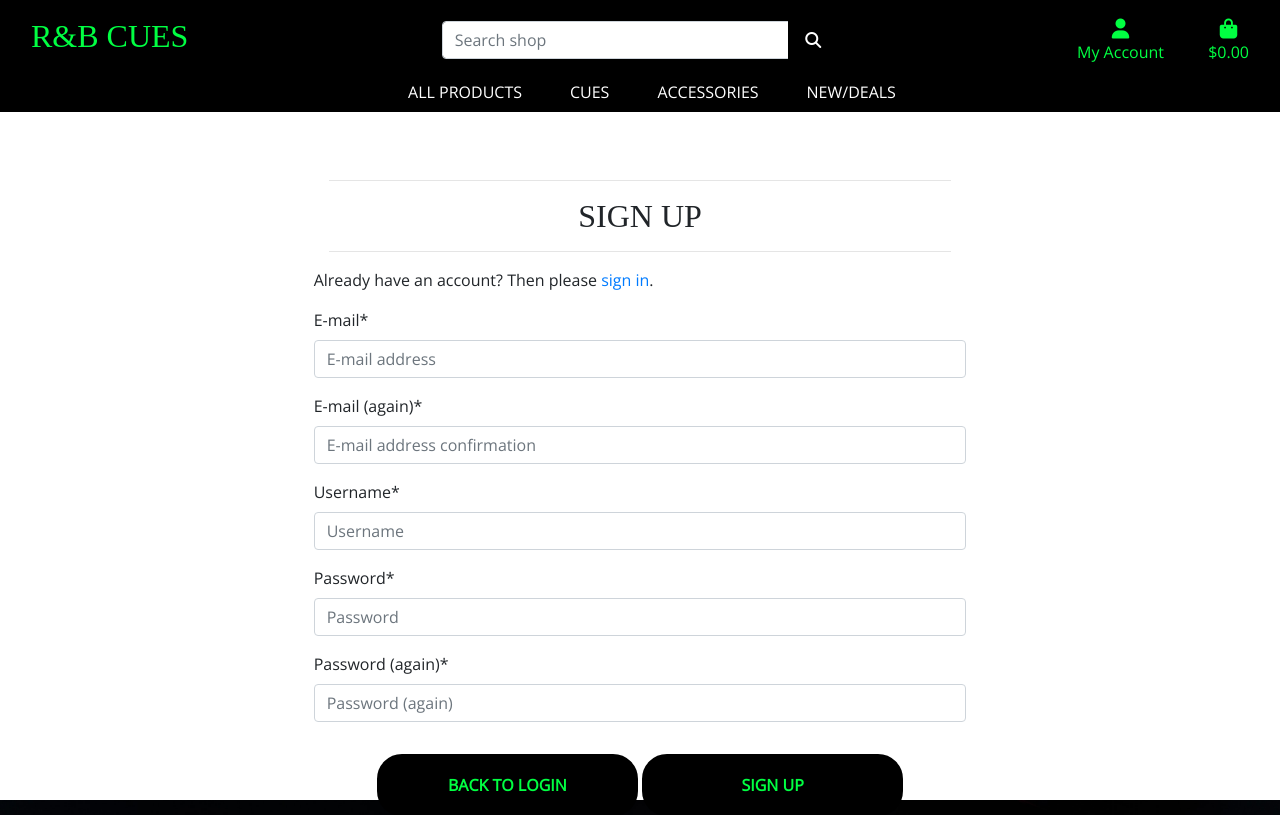
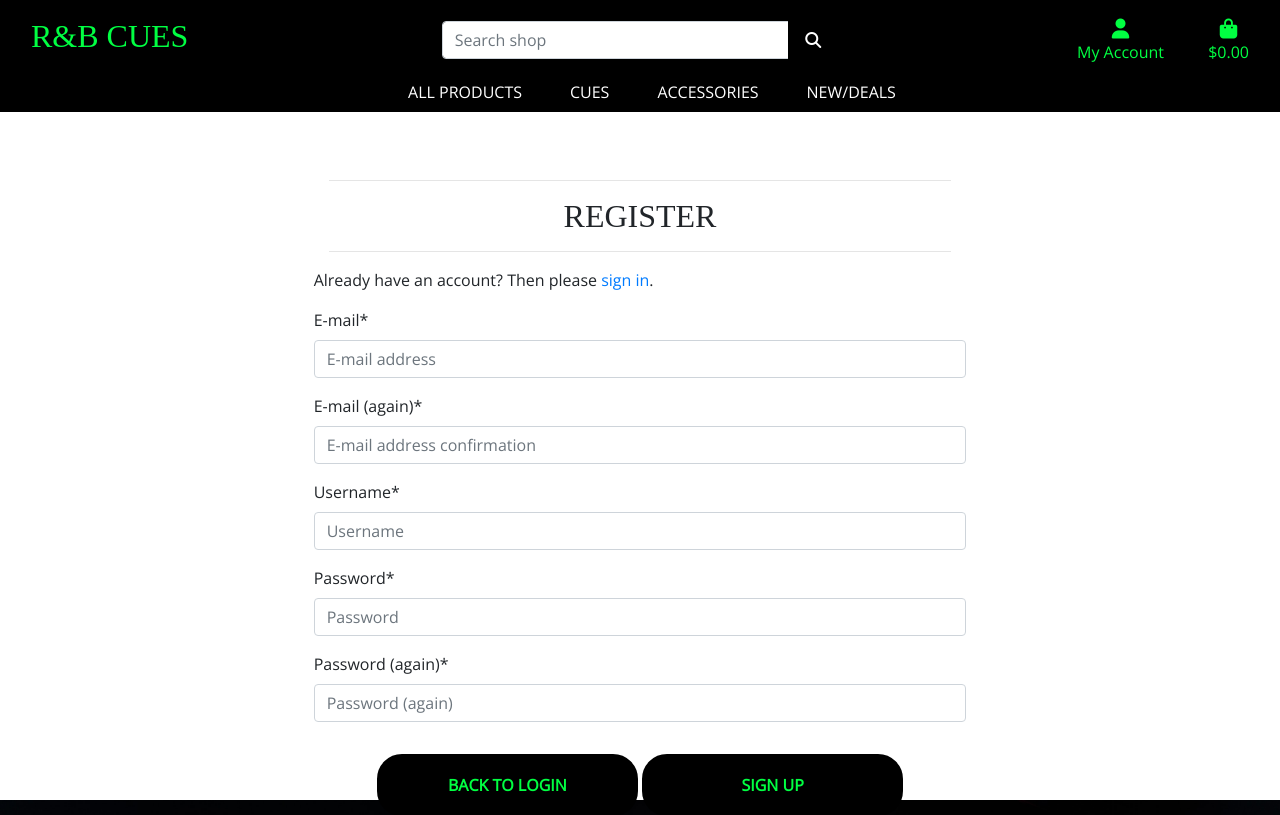
Before and after one commit to Code-Institute-Submissions/rb-cues, a Django app: page /accounts/signup/ in a window 1280 px wide. Shown: the top 815 px of the page. Run offline with Django 3.2, Linux system fonts and the light colour scheme; parts of the project's set-up code (start-up, migrations or seed data) failed here and were passed over; some libraries are stand-ins or nearby versions; some web fonts are replaced.

Commit message:
Changed titles

```diff
--- a/templates/allauth/account/login.html
+++ b/templates/allauth/account/login.html
@@ -12,7 +12,7 @@
 
     <!-- Title -->
         <h2 class="logo-font">
-            Sign in
+            Login
         </h2>
         <hr>
     </div>
--- a/templates/allauth/account/signup.html
+++ b/templates/allauth/account/signup.html
@@ -10,7 +10,7 @@
 
     <!-- Title -->
         <h2 class="logo-font">
-            Sign up
+            Register
         </h2>
         <hr>
     </div>
```
